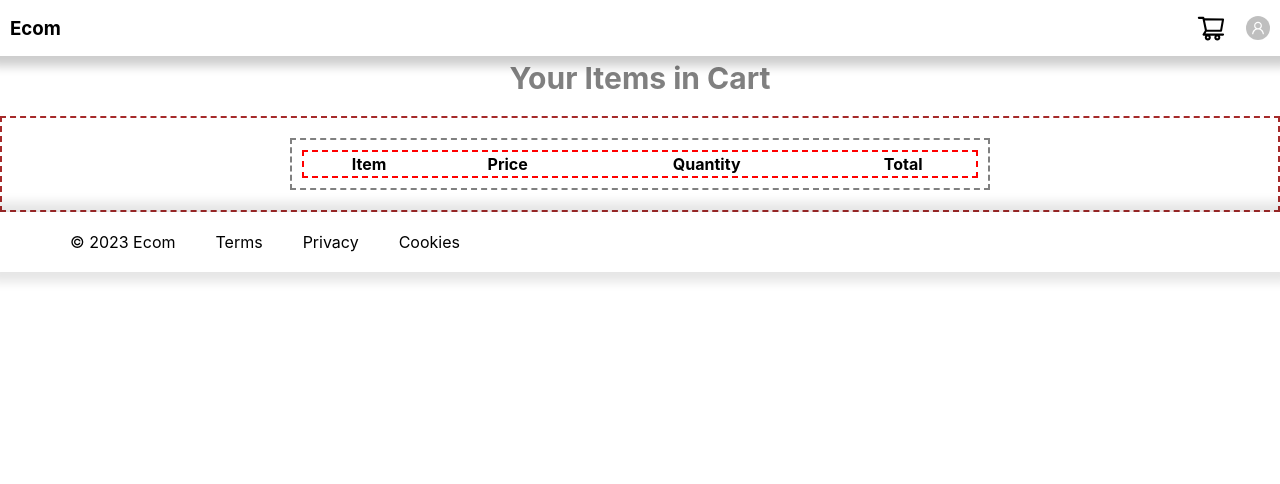
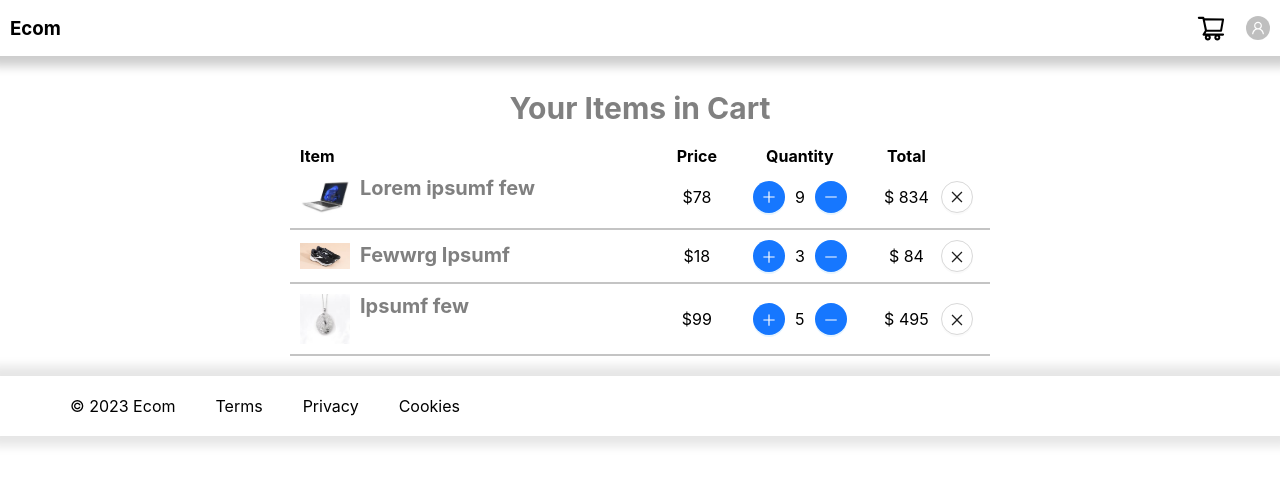
Before and after one commit to M-Abdullah-1/ecom-web-0.0, a React (Vite) app: page /cart in a window 1280 px wide. Shown: the top 484 px of the page. Built offline with nearby package versions, Linux system fonts and the light colour scheme.

Commit message:
add style to cart table rows

```diff
--- a/src/components/cartTable/index.tsx
+++ b/src/components/cartTable/index.tsx
@@ -1,9 +1,42 @@
+import { CloseOutlined, MinusOutlined, PlusOutlined } from "@ant-design/icons";
 import style from "./style.module.scss";
+import { Button, Image } from "antd";
+
+import pic00 from "./../../assets/product/images00.jpeg";
+import pic01 from "./../../assets/product/images01.jpeg";
+import pic02 from "./../../assets/product/images02.jpeg";
+
+const cartData = [
+  {
+    id: `${Math.floor(Math.random() * 10) + 1}`,
+    pic: pic00,
+    title: "Lorem ipsumf few",
+    price: 78,
+    quantity: 9,
+    total: 834,
+  },
+  {
+    id: `${Math.floor(Math.random() * 10) + 1}`,
+    pic: pic01,
+    title: "Fewwrg Ipsumf",
+    price: 18,
+    quantity: 3,
+    total: 84,
+  },
+  {
+    id: `${Math.floor(Math.random() * 10) + 1}`,
+    pic: pic02,
+    title: "Ipsumf few",
+    price: 99,
+    quantity: 5,
+    total: 495,
+  },
+];
 
 const index = () => {
   return (
     <div className={style.container}>
-      <div className={style.testBox}>
+      <div className={style.tableBox}>
         <table className={style.table}>
           <thead>
             <tr>
@@ -13,7 +46,46 @@ const index = () => {
               <th>Total</th>
             </tr>
           </thead>
-          <tbody></tbody>
+          <tbody>
+            {cartData.map((el) => (
+              <tr key={el.id}>
+                <td>
+                  <div className={style.item}>
+                    <div className={style.image}>
+                      <Image src={el.pic} />
+                    </div>
+                    <div className={style.title}>{el.title}</div>
+                  </div>
+                </td>
+                <td>
+                  <div className={style.price}>${el.price}</div>
+                </td>
+                <td>
+                  <div className={style.quantity}>
+                    <Button
+                      type="primary"
+                      shape="circle"
+                      icon={<PlusOutlined />}
+                    />
+                    <span>{el.quantity}</span>
+                    <Button
+                      type="primary"
+                      shape="circle"
+                      icon={<MinusOutlined />}
+                    />
+                  </div>
+                </td>
+                <td>
+                  <div className={style.total}>
+                    <span>$ {el.total}</span>
+                  </div>
+                </td>
+                <td>
+                  <Button shape="circle" icon={<CloseOutlined />} />
+                </td>
+              </tr>
+            ))}
+          </tbody>
         </table>
       </div>
     </div>
--- a/src/components/cartTable/style.module.scss
+++ b/src/components/cartTable/style.module.scss
@@ -1,16 +1,56 @@
 .container {
-  border: 2px dashed gray;
   margin: 20px auto;
-  padding: 10px;
   overflow-x: auto;
   width: 100%;
   max-width: 700px;
-  .testBox {
+  .tableBox {
     width: 100%;
     min-width: 500px;
-    border: 2px dashed red;
     .table {
       width: 100%;
+      border-collapse: collapse;
+      tr th:first-child {
+        text-align: left;
+        padding-left: 10px;
+      }
+      td {
+        border-bottom: 2px solid rgba(128, 128, 128, 0.463);
+        padding: 10px 0;
+      }
+      th {
+        text-align: center;
+      }
+      .item {
+        display: flex;
+        gap: 10px;
+        padding-left: 10px;
+
+        // justify-content: center;
+        .image {
+          width: 50px;
+        }
+        .title {
+          font-size: 20px;
+          font-weight: bold;
+          color: gray;
+        }
+      }
+      .price {
+        display: flex;
+        justify-content: center;
+      }
+      .quantity {
+        display: flex;
+        align-items: center;
+        justify-content: center;
+        gap: 10px;
+      }
+      .total {
+        display: flex;
+        align-items: center;
+        justify-content: center;
+        gap: 10px;
+      }
     }
   }
 }
--- a/src/pages/user/cart/style.module.scss
+++ b/src/pages/user/cart/style.module.scss
@@ -1,5 +1,5 @@
 .container {
-  margin-top: 60px;
+  margin-top: 90px;
   .header {
     display: flex;
     align-items: center;
@@ -10,6 +10,6 @@
     margin: 20px 0;
   }
   .cartProductSection {
-    border: 2px dashed brown;
+    // border: 2px dashed brown;
   }
 }
```
